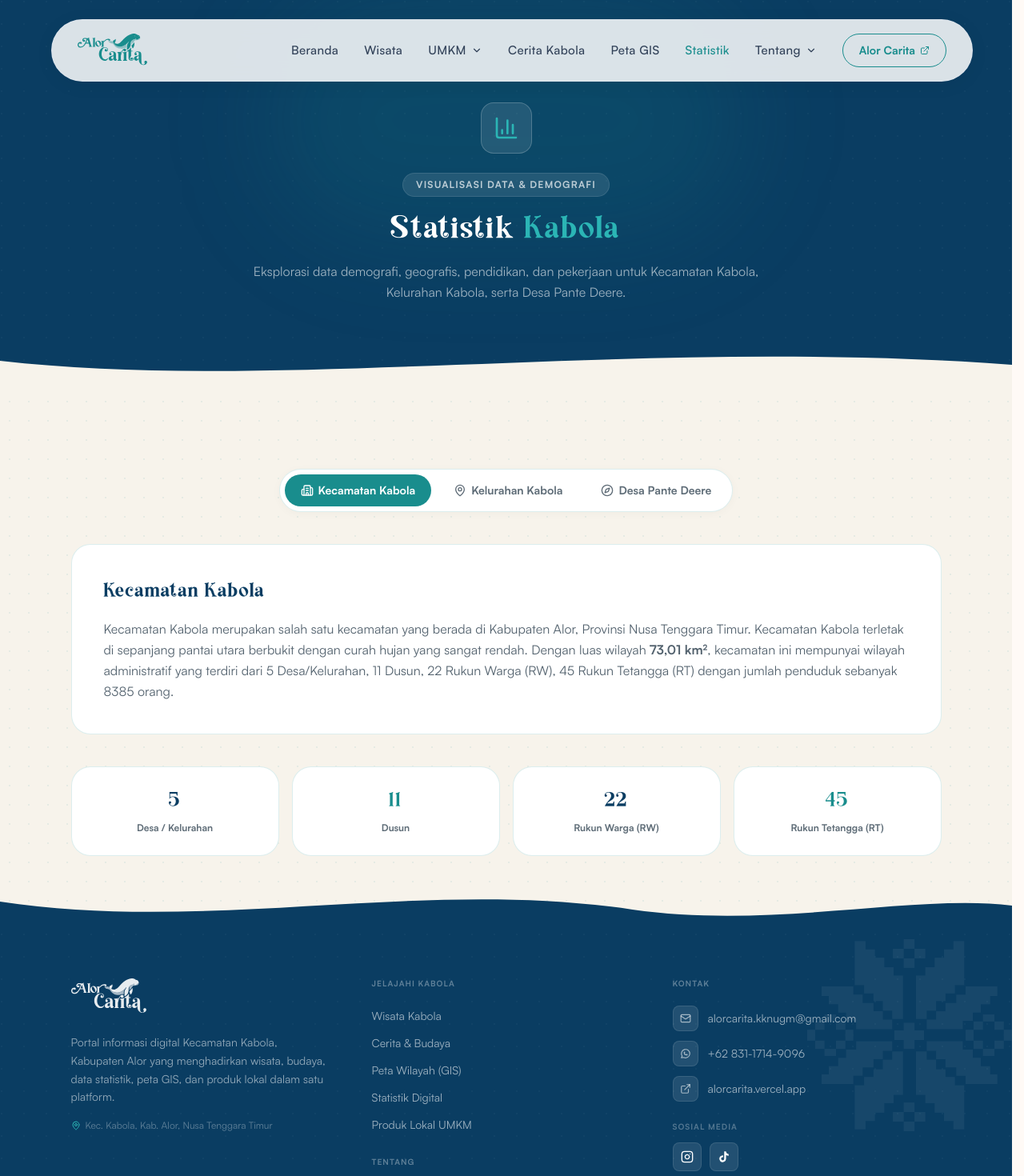
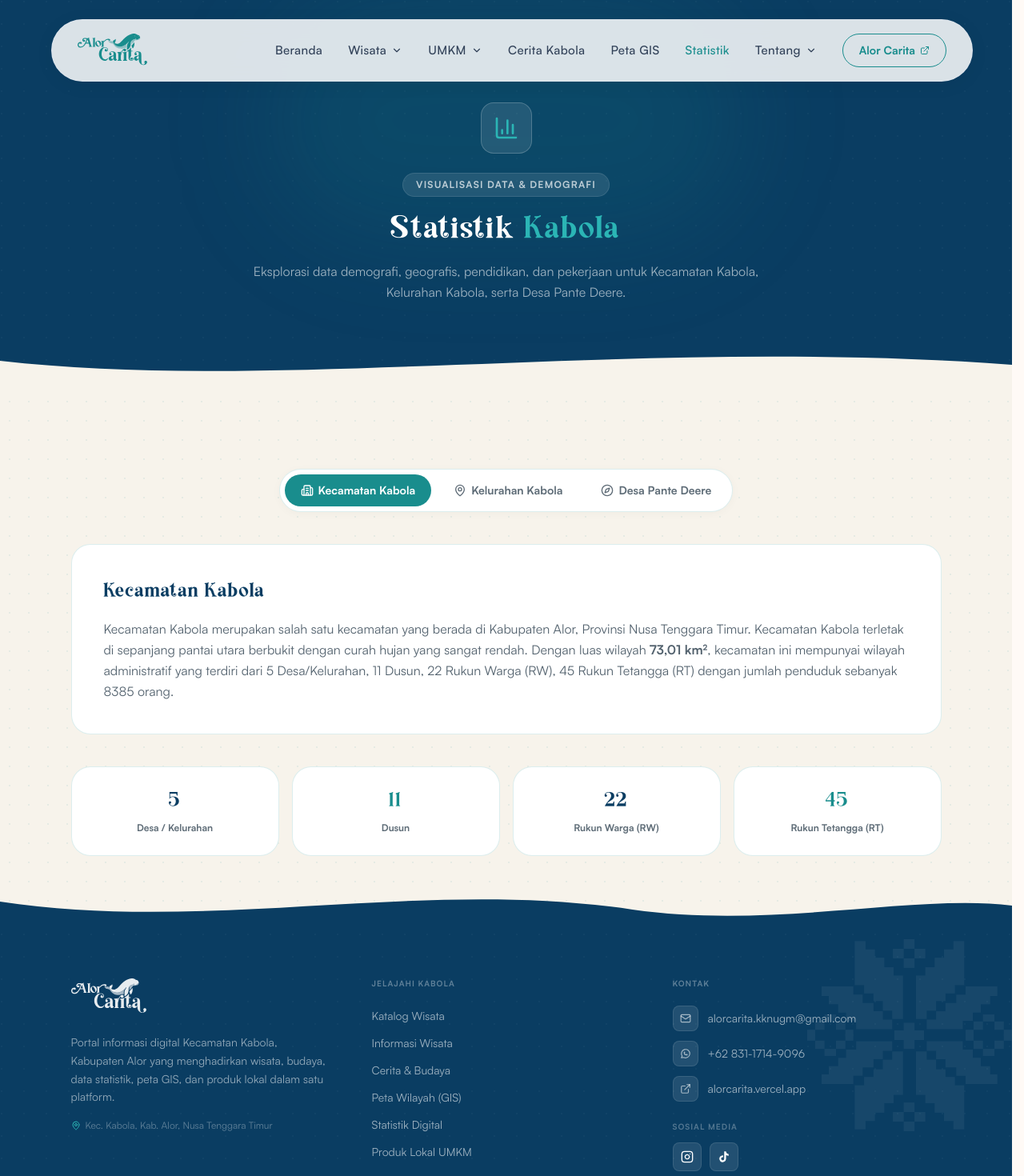
Before and after one commit to alorcaritakknugm/kabola-digital-hub, a Next.js app: page /statistik in a window 1280 px wide. Shown: the top 1470 px of the page at 80% size. Built offline with nearby package versions, Linux system fonts and the light colour scheme.

Commit message:
feat(nav): update navbar and footer dropdown labels to Katalog Wisata and Informasi Wisata

```diff
--- a/components/layout/Footer.tsx
+++ b/components/layout/Footer.tsx
@@ -3,7 +3,8 @@ import Image from "next/image";
 import { Mail, MapPin, ExternalLink } from "lucide-react";
 
 const exploreLinks = [
-  { label: "Wisata Kabola", href: "/wisata" },
+  { label: "Katalog Wisata", href: "/wisata" },
+  { label: "Informasi Wisata", href: "/informasi-wisata" },
   { label: "Cerita & Budaya", href: "/cerita-kabola" },
   { label: "Peta Wilayah (GIS)", href: "/peta" },
   { label: "Statistik Digital", href: "/statistik" },
--- a/components/layout/Navbar.tsx
+++ b/components/layout/Navbar.tsx
@@ -12,7 +12,13 @@ type NavItem = { label: string; href?: string; children?: Child[] };
 
 const navItems: NavItem[] = [
   { label: "Beranda", href: "/" },
-  { label: "Wisata", href: "/wisata" },
+  {
+    label: "Wisata",
+    children: [
+      { label: "Katalog Wisata", href: "/wisata" },
+      { label: "Informasi Wisata", href: "/informasi-wisata" },
+    ],
+  },
   {
     label: "UMKM",
     children: [
```
